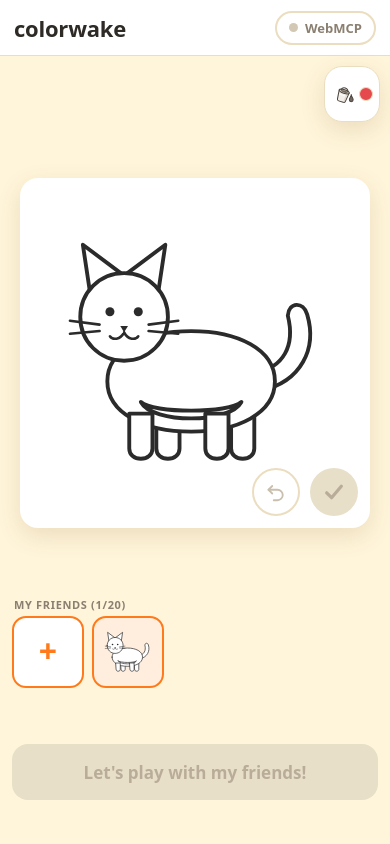
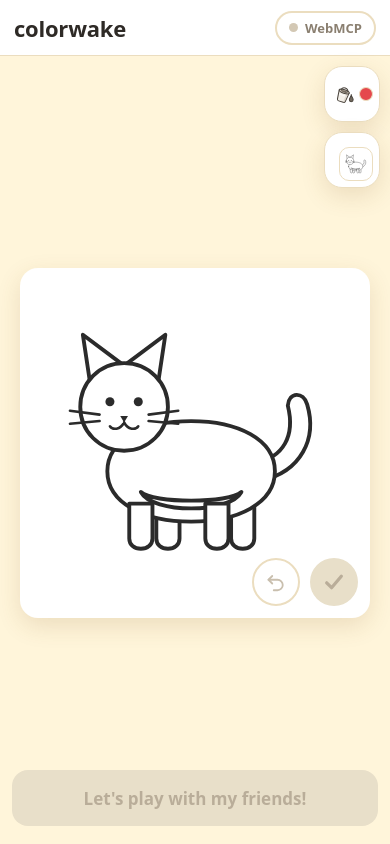
Before and after one commit to sinaru-bro/colorwake-webmcp, a React (Vite) app: page / in a window 390 px wide. Both pictures are taken after a click on the button "Cat". Built offline with nearby package versions, Linux system fonts and the light colour scheme; a web font is replaced by a local one.

Commit message:
feat: fit the studio to tablets

```diff
--- a/src/app/Header.tsx
+++ b/src/app/Header.tsx
@@ -1,5 +1,6 @@
 import { useState } from "react";
 import { useUi } from "../state/ui";
+import { useLandscape, usePad, usePadLandscape, usePhone } from "../studio/phone";
 import { TOOL_NAMES } from "../webmcp/toolNames";
 
 function AgentBadge() {
@@ -7,10 +8,15 @@ function AgentBadge() {
   const activity = useUi((s) => s.activity);
   const storageError = useUi((s) => s.storageError);
   const [open, setOpen] = useState(false);
+  const phone = usePhone();
+  const pad = usePad();
+  const land = useLandscape();
+  const padLand = usePadLandscape();
+  const compact = phone || pad || land || padLand;
   const status = storageError
     ? { cls: " badge--warn", text: "Not saving", detail: "Storage is full — new changes may be lost" }
     : agent.support === "native"
-      ? { cls: "", text: "WebMCP ready", detail: `${TOOL_NAMES.length} site tools` }
+      ? { cls: "", text: compact ? "WebMCP" : "WebMCP ready", detail: `${TOOL_NAMES.length} site tools` }
       : {
           cls: " badge--none",
           text: "WebMCP",
--- a/src/app/MyFriends.tsx
+++ b/src/app/MyFriends.tsx
@@ -15,7 +15,7 @@ const ARM_TIMEOUT_MS = 5000;
 /**
  * The player's pictures, newest first; the one on the canvas keeps its spot and glows while coloring.
  * A tap puts one back on the canvas; while playing, a tap puts a friend on or off the play screen.
- * On phones a leading + starts a new picture until the tray is full; elsewhere an empty list shows
+ * On compact layouts a leading + starts a new picture until the tray is full; elsewhere an empty list shows
  * one dashed slot. Hold any tile for ×.
  */
 export function MyFriends() {
--- a/src/app/app.css
+++ b/src/app/app.css
@@ -864,6 +864,35 @@
   border: 2px solid rgba(0, 0, 0, 0.12);
 }
 
+/* The newest picture resting under the color dot, the previous one peeking out below. */
+.rail__stack {
+  position: relative;
+  width: 40px;
+  height: 47px;
+}
+
+.rail__work {
+  position: absolute;
+  top: 0;
+  left: 0;
+  width: 40px;
+  height: 40px;
+  border-radius: 10px;
+  border: 2px solid var(--line);
+  background: #fff;
+  padding: 2px;
+}
+
+.rail__work svg {
+  width: 100%;
+  height: 100%;
+}
+
+.rail__work--back {
+  transform: translate(5px, 7px) rotate(8deg) scale(0.94);
+  opacity: 0.6;
+}
+
 @keyframes pulse {
   50% {
     transform: scale(1.12);
@@ -1446,14 +1475,8 @@
   }
 }
 
-@media (max-aspect-ratio: 1/1) and (max-width: 819px) {
-  .swgrid {
-    max-width: calc(6 * var(--touch) + 40px);
-  }
-}
-
-/* Swipe rows and the in-canvas sketch browser, shared by phone portrait and phone landscape. */
-@media (max-aspect-ratio: 1/1) and (max-width: 600px), (orientation: landscape) and (max-height: 600px) {
+/* Swipe rows and the in-canvas sketch browser, shared by portrait screens and landscape phones. */
+@media (max-aspect-ratio: 1/1) and (max-width: 1024px), (orientation: landscape) and (max-height: 600px) {
   .mswipe {
     display: flex;
     align-items: center;
@@ -1570,15 +1593,13 @@
   }
 }
 
-/* Phone portrait: the canvas owns the screen; choices swipe like photos. */
-@media (max-aspect-ratio: 1/1) and (max-width: 600px) {
-  .side,
-  .strip,
-  .shell--enter .strip--hidden {
+/* Portrait phones and tablets: the canvas owns the screen; choices swipe like photos. */
+@media (max-aspect-ratio: 1/1) and (max-width: 1024px) {
+  .side {
     display: none;
   }
   .main {
-    padding: 74px 8px 268px;
+    padding: 74px 8px calc(88px + env(safe-area-inset-bottom));
   }
   .mtitle {
     position: absolute;
@@ -1651,6 +1672,34 @@
   .mdock-fab__emoji {
     font-size: 24px;
   }
+  .mdock-fab--friends {
+    top: 132px;
+  }
+  .mdock-fab--pulse {
+    animation: pulse 0.4s ease-in-out 2;
+  }
+  .mfab__card {
+    position: absolute;
+    inset: 0;
+    margin: auto;
+    width: 34px;
+    height: 34px;
+    border-radius: 10px;
+    border: 1px solid var(--line);
+    background: #fff;
+    padding: 2px;
+  }
+  .mfab__card svg {
+    width: 100%;
+    height: 100%;
+  }
+  .mfab__card--back {
+    transform: translate(-7px, -7px) rotate(-8deg);
+    opacity: 0.55;
+  }
+  .mfab__card--front {
+    transform: translate(4px, 4px);
+  }
   .mbar {
     position: fixed;
     left: 0;
@@ -1659,30 +1708,8 @@
     z-index: 5;
     display: flex;
     flex-direction: column;
-    gap: 56px;
-    padding: 8px 12px calc(44px + env(safe-area-inset-bottom));
+    padding: 8px 12px calc(18px + env(safe-area-inset-bottom));
     background: var(--bg);
-  }
-  .mbar .side__sec--works {
-    display: flex;
-    flex-direction: column;
-    gap: 4px;
-  }
-  .mbar .works {
-    display: flex;
-    gap: 8px;
-    overflow-x: auto;
-    height: auto;
-    max-height: none;
-    scrollbar-width: none;
-  }
-  .mbar .works::-webkit-scrollbar {
-    display: none;
-  }
-  .mbar .work {
-    flex: none;
-    width: 72px;
-    height: 72px;
   }
   .mbar .play-dock {
     position: static;
@@ -1707,12 +1734,12 @@
     top: 0;
     right: 0;
     bottom: 0;
-    width: clamp(272px, 74vw, 320px);
+    width: clamp(260px, 74vw, 288px);
     overflow-y: auto;
     display: flex;
     flex-direction: column;
     gap: 14px;
-    padding: 16px 12px calc(10px + env(safe-area-inset-bottom));
+    padding: 26px 12px 0;
     background: var(--panel);
     border-radius: 22px 0 0 22px;
     box-shadow: var(--shadow);
@@ -1720,21 +1747,29 @@
   }
   .msheet__panel .side__sec {
     align-items: center;
+    gap: 12px;
+  }
+  .msheet__panel .side__sec:has(.chips) {
+    align-items: stretch;
+  }
+  .msheet__panel .side__row {
+    flex-direction: column;
+    align-items: flex-start;
+    gap: 2px;
   }
   .msheet__panel .mswipe {
     align-self: stretch;
   }
   .msheet__panel .side__sec--works {
-    flex: 1;
+    flex: none;
     align-self: stretch;
-    min-height: 0;
   }
   .msheet__panel .works {
-    flex: 1 1 auto;
-    height: 0;
+    flex: none;
+    height: auto;
     max-height: none;
-    overflow-y: auto;
-    justify-content: center;
+    overflow: visible;
+    justify-content: start;
   }
   .mswipe__scene {
     font-size: 22px;
@@ -1767,6 +1802,18 @@
   }
   .msheet__panel .play-dock {
     margin-top: auto;
+    position: sticky;
+    bottom: 0;
+    outline: 0;
+    background: var(--panel);
+    min-height: 0;
+    padding: 12px 0 calc(10px + env(safe-area-inset-bottom));
+  }
+  .msheet__panel .play-dock__hint {
+    display: none;
+  }
+  .msheet__panel--tools .side__sec:last-child {
+    margin-bottom: calc(10px + env(safe-area-inset-bottom));
   }
   .mswipe--start {
     padding: 8px calc(100% - 84px) 8px 12px;
@@ -1782,9 +1829,11 @@
     align-items: stretch;
   }
   .msheet__panel .tools,
-  .msheet__panel .sizes,
+  .msheet__panel .sizes {
+    justify-content: flex-start;
+  }
   .msheet__panel .swgrid {
-    justify-content: flex-start;
+    justify-content: space-between;
   }
   .msheet__panel .tools {
     gap: 12px;
@@ -1794,6 +1843,56 @@
   }
   .msheet__panel .sizes .size {
     flex: 1;
+  }
+  .msheet__panel--friends {
+    top: 66px;
+    bottom: auto;
+    width: auto;
+    max-height: calc(100dvh - 82px);
+    padding: 18px 16px 20px;
+  }
+  .msheet__panel--friends .side__sec--works {
+    flex: none;
+  }
+  .msheet__panel--friends .works {
+    flex: none;
+    height: auto;
+    max-height: none;
+    overflow: visible;
+    grid-template-columns: repeat(4, 64px);
+    grid-auto-rows: 64px;
+    justify-content: start;
+  }
+  .msheet__panel--friends .work {
+    width: 64px;
+    height: 64px;
+  }
+}
+
+/* Phone portrait only: no room for the sketch strip. */
+@media (max-aspect-ratio: 1/1) and (max-width: 600px) {
+  .strip,
+  .shell--enter .strip--hidden {
+    display: none;
+  }
+}
+
+/* Tablet portrait: the sketch strip returns below the canvas and the drawer carries the full palette panel. */
+@media (max-aspect-ratio: 1/1) and (min-width: 601px) and (max-width: 1024px) {
+  .main {
+    padding: 74px 12px 16px;
+  }
+  .mdock-fab {
+    width: 72px;
+    height: 72px;
+    border-radius: 22px;
+  }
+  .mdock-fab__color {
+    width: 18px;
+    height: 18px;
+  }
+  .mdock-fab__emoji {
+    font-size: 30px;
   }
 }
 
@@ -1857,3 +1956,51 @@
     display: none;
   }
 }
+
+/* Tablet landscape: the desktop frame, but the sidebar scrolls as one above the pinned button. */
+@media (orientation: landscape) and (min-height: 601px) and (pointer: coarse) {
+  .side {
+    overflow-y: auto;
+    padding-bottom: 0;
+  }
+  .side__sec--works {
+    flex: 0 0 auto;
+  }
+  .works {
+    flex: none;
+    height: auto;
+    min-height: 0;
+    overflow: visible;
+    animation: none;
+  }
+  .play-dock {
+    min-height: 0;
+    outline: 0;
+    padding: 10px 0 12px;
+  }
+  .play-dock__hint {
+    display: none;
+  }
+  .undo {
+    right: 66px;
+    width: 44px;
+    height: 44px;
+  }
+  .undo svg {
+    width: 22px;
+    height: 22px;
+  }
+  .done {
+    right: 12px;
+    bottom: 12px;
+    width: 44px;
+    height: 44px;
+  }
+  .done svg {
+    width: 24px;
+    height: 24px;
+  }
+  .done__ring {
+    display: none;
+  }
+}
--- a/src/studio/Canvas.tsx
+++ b/src/studio/Canvas.tsx
@@ -10,7 +10,7 @@ import { useStudio } from "../state/store";
 import { LIMITS, type ToolState } from "../state/types";
 import { useUi } from "../state/ui";
 import { MobileSketchBrowser } from "./MobileDock";
-import { useLandscape, usePhone } from "./phone";
+import { useLandscape, usePad, usePadLandscape, usePhone } from "./phone";
 
 const RING_R = 37;
 const CIRC = 2 * Math.PI * RING_R;
@@ -113,6 +113,8 @@ export function Canvas() {
   const size = useSquareSize(host);
   const phone = usePhone();
   const land = useLandscape();
+  const pad = usePad();
+  const padLand = usePadLandscape();
   const state = useStudio((s) => s);
   const active = activeCharacter(state);
   const sketch = active ? sketchById(active.sketchId) : undefined;
@@ -203,9 +205,9 @@ export function Canvas() {
             <Icon name="undo" size={28} />
           </button>
         )}
-        {(phone || land) && doneUi}
+        {(phone || pad || land || padLand) && doneUi}
       </div>
-      {!phone && !land && doneUi}
+      {!phone && !pad && !land && !padLand && doneUi}
     </div>
   );
 }
--- a/src/studio/MobileDock.tsx
+++ b/src/studio/MobileDock.tsx
@@ -1,9 +1,9 @@
 import { useEffect, useRef, useState } from "react";
 import { MyFriends } from "../app/MyFriends";
-import { SKETCH_LIST } from "../content/sketches/catalog";
+import { SKETCH_LIST, sketchById } from "../content/sketches/catalog";
 import { colorHex } from "../lib/color";
 import { ScenePanel } from "../play/ScenePanel";
-import { ToolSections } from "./PalettePanel";
+import { PalettePanel, ToolSections } from "./PalettePanel";
 import { SCENE_ICONS } from "../play/sceneIcons";
 import { ToolIcon } from "../render/icons";
 import { SketchSurface } from "../render/SketchSurface";
@@ -11,8 +11,8 @@ import { enterPlay, pickSketch } from "../state/actions";
 import { coloredCharacters } from "../state/selectors";
 import { useStudio } from "../state/store";
 import type { Paint } from "../state/types";
-import { ui } from "../state/ui";
-import { usePhone } from "./phone";
+import { ui, useUi } from "../state/ui";
+import { usePad, usePhone } from "./phone";
 import { Swipe } from "./Swipe";
 
 const EMPTY_PAINT: Paint = { fills: {}, strokes: [] };
@@ -98,35 +98,50 @@ export function MobileSketchBrowser() {
 
 export function MobileDock() {
   const phone = usePhone();
+  const pad = usePad();
   const mode = useStudio((s) => s.mode);
   const place = useStudio((s) => s.scene.place);
   const tool = useStudio((s) => s.tool);
   const canPlay = useStudio((s) => coloredCharacters(s).length > 0);
   const hasActive = useStudio((s) => s.activeCharacterId !== null);
+  const characters = useStudio((s) => s.characters);
+  const friendsPulse = useUi((s) => s.notice?.at === "friends");
   const [open, setOpen] = useState(
     () => import.meta.env.DEV && new URLSearchParams(window.location.search).get("sheet") === "1",
   );
+  const [friendsOpen, setFriendsOpen] = useState(false);
   const modeRef = useRef(mode);
   useEffect(() => {
     if (modeRef.current === mode) return;
     modeRef.current = mode;
     setOpen(false);
+    setFriendsOpen(false);
   }, [mode]);
-  if (!phone) return null;
+  if (!phone && !pad) return null;
   const coloring = mode === "color";
   const close = () => setOpen(false);
+  const stack = [...characters]
+    .reverse()
+    .sort((a, b) => b.createdAt - a.createdAt)
+    .slice(0, 2)
+    .flatMap((c) => {
+      const sketch = sketchById(c.sketchId);
+      return sketch ? [{ id: c.id, sketch, paint: c.paint }] : [];
+    });
+  const front = stack[0];
+  const back = stack[1];
   return (
     <>
       <button
         type="button"
         className={`mdock-fab${coloring ? "" : " mdock-fab--play"}`}
         aria-label={coloring ? "Tools and colors" : "Scene and friends"}
-        disabled={coloring && !hasActive}
+        disabled={coloring && phone && !hasActive}
         onClick={() => setOpen(true)}
       >
         {coloring ? (
           <>
-            <ToolIcon name={tool.tool} size={26} />
+            <ToolIcon name={tool.tool} size={pad ? 34 : 26} />
             <span className="mdock-fab__color" style={{ background: colorHex(tool.color) }} />
           </>
         ) : (
@@ -135,9 +150,25 @@ export function MobileDock() {
           </span>
         )}
       </button>
-      {coloring && (
+      {coloring && phone && front && (
+        <button
+          type="button"
+          className={`mdock-fab mdock-fab--friends${friendsPulse ? " mdock-fab--pulse" : ""}`}
+          aria-label="My friends"
+          onClick={() => setFriendsOpen(true)}
+        >
+          {back && (
+            <span className="mfab__card mfab__card--back" aria-hidden="true">
+              <SketchSurface sketch={back.sketch} paint={back.paint} />
+            </span>
+          )}
+          <span className="mfab__card mfab__card--front" data-work={front.id} aria-hidden="true">
+            <SketchSurface sketch={front.sketch} paint={front.paint} />
+          </span>
+        </button>
+      )}
+      {coloring && phone && (
         <div className="mbar">
-          <MyFriends />
           <div className="play-dock">
             <button type="button" className="play-cta" disabled={!canPlay} onClick={() => enterPlay()}>
               Let&apos;s play with my friends!
@@ -149,7 +180,25 @@ export function MobileDock() {
         <div className="msheet">
           <button type="button" className="msheet__scrim" aria-label="Close" onClick={close} />
           <div className={`msheet__panel${coloring ? " msheet__panel--tools" : ""}`}>
-            {coloring ? <ToolSections /> : <ScenePanel />}
+            {coloring ? pad ? <PalettePanel /> : <ToolSections /> : <ScenePanel />}
+          </div>
+        </div>
+      )}
+      {coloring && phone && friendsOpen && (
+        <div className="msheet">
+          <button
+            type="button"
+            className="msheet__scrim"
+            aria-label="Close"
+            onClick={() => setFriendsOpen(false)}
+          />
+          <div
+            className="msheet__panel msheet__panel--friends"
+            onClickCapture={(e) => {
+              if ((e.target as Element).closest(".work__pick, .work--add")) setFriendsOpen(false);
+            }}
+          >
+            <MyFriends />
           </div>
         </div>
       )}
--- a/src/studio/PalettePanel.tsx
+++ b/src/studio/PalettePanel.tsx
@@ -1,8 +1,10 @@
 import { useEffect, useState, type CSSProperties } from "react";
 import { MyFriends } from "../app/MyFriends";
 import { PALETTE } from "../content/palette";
+import { sketchById } from "../content/sketches/catalog";
 import { colorHex, isCustomColor, isLightColor } from "../lib/color";
 import { ToolIcon } from "../render/icons";
+import { SketchSurface } from "../render/SketchSurface";
 import { enterPlay, setTool } from "../state/actions";
 import { coloredCharacters } from "../state/selectors";
 import { useStudio } from "../state/store";
@@ -151,12 +153,35 @@ export function PalettePanel() {
 
 export function PaletteRail() {
   const tool = useStudio((s) => s.tool);
+  const characters = useStudio((s) => s.characters);
+  const stack = [...characters]
+    .reverse()
+    .sort((a, b) => b.createdAt - a.createdAt)
+    .slice(0, 2)
+    .flatMap((c) => {
+      const sketch = sketchById(c.sketchId);
+      return sketch ? [{ id: c.id, sketch, paint: c.paint }] : [];
+    });
+  const front = stack[0];
+  const back = stack[1];
   return (
     <>
       <span className="rail__tool">
         <ToolIcon name={tool.tool} size={32} />
       </span>
       <span className="rail__color" style={{ background: colorHex(tool.color) }} />
+      {front && (
+        <span className="rail__stack" aria-hidden="true">
+          {back && (
+            <span className="rail__work rail__work--back">
+              <SketchSurface sketch={back.sketch} paint={back.paint} />
+            </span>
+          )}
+          <span className="rail__work rail__work--front" data-work={front.id}>
+            <SketchSurface sketch={front.sketch} paint={front.paint} />
+          </span>
+        </span>
+      )}
     </>
   );
 }
--- a/src/studio/phone.ts
+++ b/src/studio/phone.ts
@@ -1,7 +1,9 @@
 import { useEffect, useState } from "react";
 
 const PHONE = "(max-aspect-ratio: 1/1) and (max-width: 600px)";
+const PAD = "(max-aspect-ratio: 1/1) and (min-width: 601px) and (max-width: 1024px)";
 const LANDSCAPE = "(orientation: landscape) and (max-height: 600px)";
+const PAD_LANDSCAPE = "(orientation: landscape) and (min-height: 601px) and (pointer: coarse)";
 
 function useMedia(query: string): boolean {
   const [match, setMatch] = useState(() => window.matchMedia(query).matches);
@@ -19,7 +21,17 @@ export function usePhone(): boolean {
   return useMedia(PHONE);
 }
 
+/** True on a portrait tablet-sized screen, live with rotation. */
+export function usePad(): boolean {
+  return useMedia(PAD);
+}
+
 /** True on a landscape phone-sized screen, live with rotation. */
 export function useLandscape(): boolean {
   return useMedia(LANDSCAPE);
 }
+
+/** True on a landscape touch screen taller than a phone, live with rotation. */
+export function usePadLandscape(): boolean {
+  return useMedia(PAD_LANDSCAPE);
+}
```
Also changed, not shown: src/app/Stash.tsx (+12 -5 lines).
